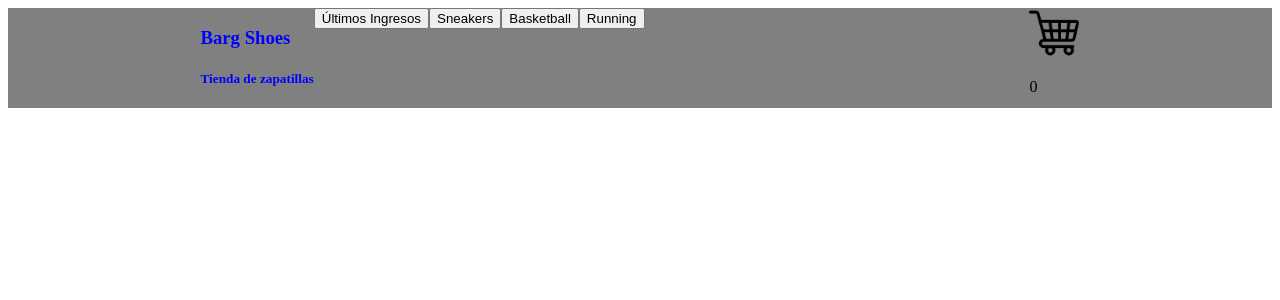
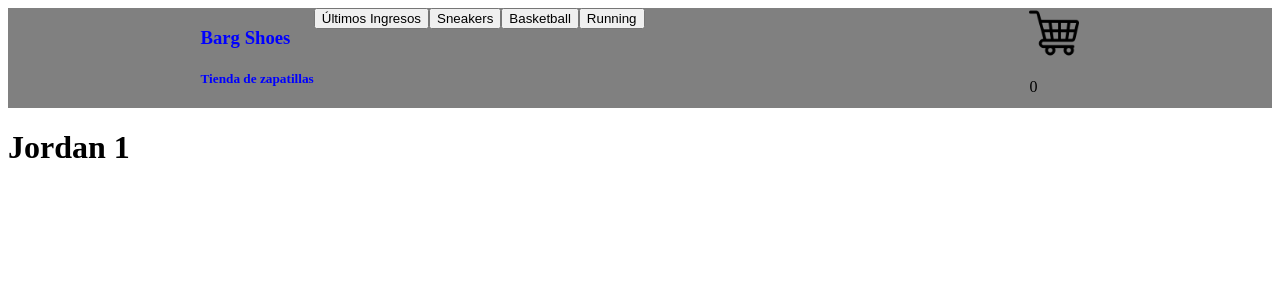
Before and after one commit to tomasbranca/coderReact, a React (Vite) app: page / in a window 1280 px wide. Shown: the top 300 px of the page. Built offline with nearby package versions, Linux system fonts and the light colour scheme.

Commit message:
correccion

```diff
--- a/src/App.jsx
+++ b/src/App.jsx
@@ -1,13 +1,15 @@
 
 import './App.css'
 import NavBar from './components/NavBar/NavBar'
+import ItemListContainer from './components/ItemListContainer/ItemListConatiner'
 
 function App() {
 
 
   return (
     <>
-      <NavBar/>
+      <NavBar />
+      <ItemListContainer label={'Jordan 1'}/>
     </>
   )
 }
--- /dev/null
+++ b/src/components/ItemListContainer/ItemListConatiner.jsx
@@ -0,0 +1,7 @@
+const ItemListContainer = ({label}) => {
+    return (
+        <h1> {label} </h1>
+    )
+}
+
+export default ItemListContainer
```
Also changed, not shown: src/components/ItemListContainer/ItemListContainer.module.css (added).
